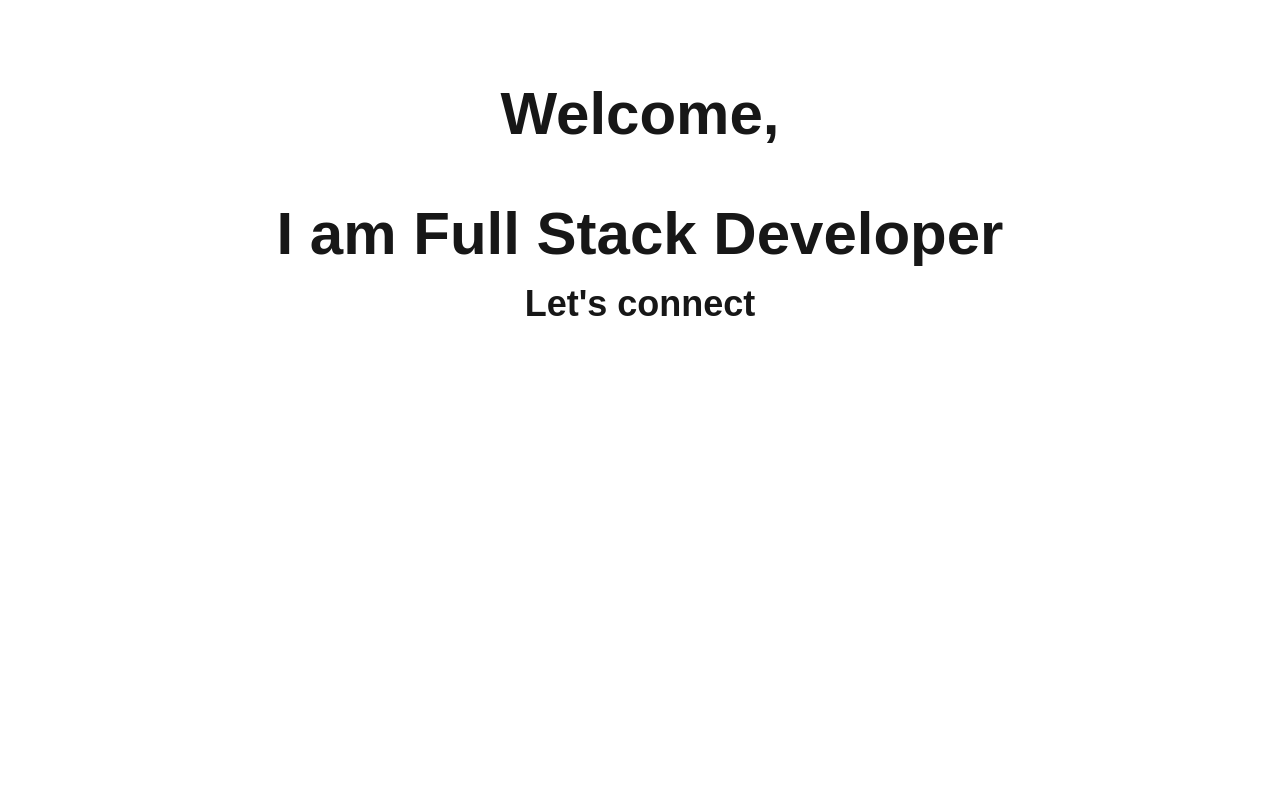
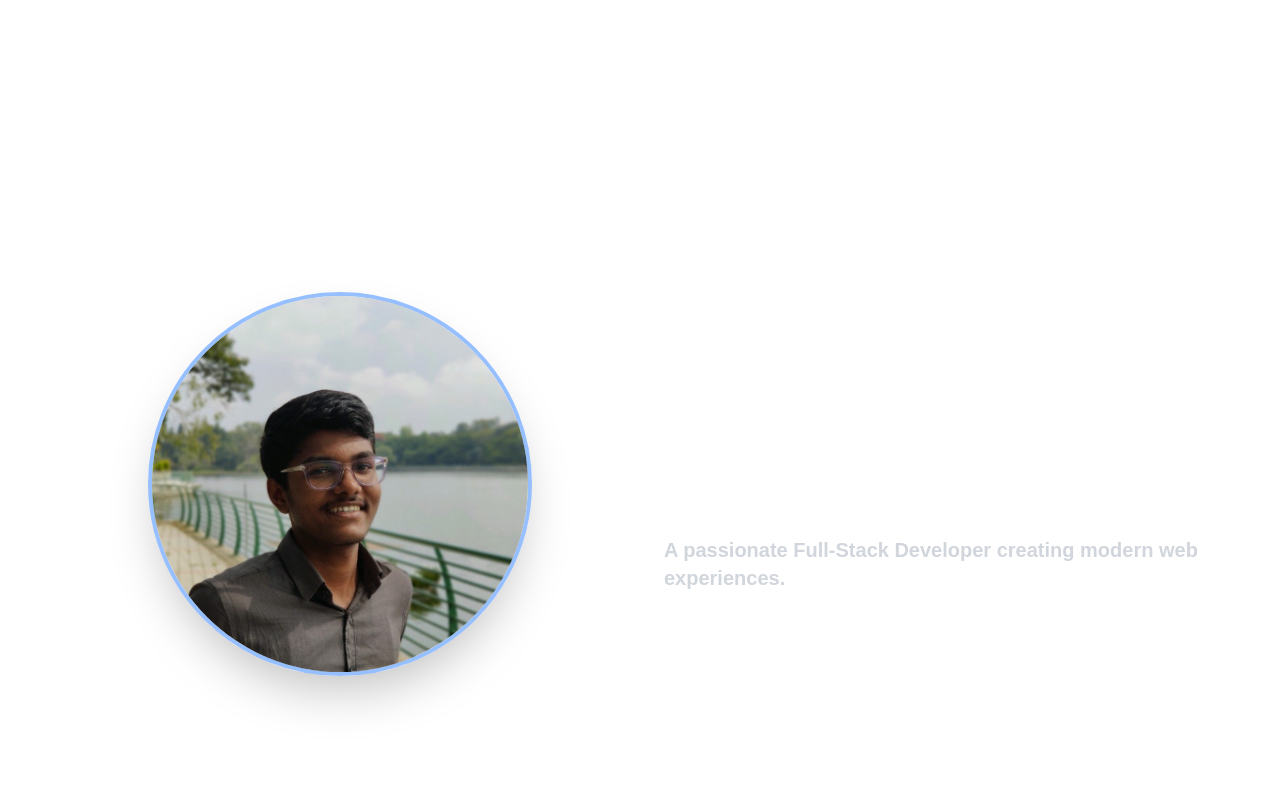
Before and after one commit to Beast227/portfolio, a Next.js app: page / in a window 1280 px wide. Shown: the top 800 px of the page. Built offline with nearby package versions, Linux system fonts and the light colour scheme.

Commit message:
updates: changes in home page

```diff
--- a/src/app/page.tsx
+++ b/src/app/page.tsx
@@ -1,6 +1,10 @@
+// In page.tsx
 "use client";
 import NavButton from "@/components/NavButtons";
 import SocialLinks from "@/components/SocialLinks";
+// No longer need to import Typewriter here
+// FIX: Import the renamed component
+import HeroText from '@/components/HeroText'; // Adjust the path if necessary
 
 export default function Home() {
   return (
@@ -19,10 +23,8 @@ export default function Home() {
       </div>
 
       {/*Text section*/}
-      <div className="flex flex-col space-y-15 items-center">
-        <p className="text-3xl sm:text-4xl md:text-5xl lg:text-6xl text-left">Welcome,</p>
-        <p className="text-3xl sm:text-4xl md:text-5xl lg:text-6xl">I am Full Stack Developer</p>
-      </div>
+      {/* FIX: Call the renamed component */}
+      <HeroText />
 
       <div className="flex flex-col items-center space-y-5">
         <p className="text-xl sm:text-2xl md:text-3xl lg:text-4xl">Let's connect</p>
--- /dev/null
+++ b/src/components/HeroText.tsx
@@ -0,0 +1,59 @@
+"use client";
+
+import Typewriter from 'typewriter-effect';
+import Image from 'next/image';
+
+// --- IMPORTANT ---
+// 1. Make sure your image 'profile.jpeg' is inside the `public` folder.
+// 2. The `src` prop below now uses the correct root path.
+import profilePic from '../../public/profile.jpeg'; // Adjust the path if necessary
+
+const HeroText = () => {
+  return (
+    // Section container: takes up the full screen height
+    <section className="flex items-center justify-center w-full min-h-screen px-4 py-16 md:py-20">
+      <div className="grid items-center gap-12 md:grid-cols-2 max-w-6xl mx-auto">
+
+        {/* Column 1: Profile Image */}
+        {/* On mobile this appears first (on top) */}
+        <div className="flex justify-center">
+          <div className="relative w-64 h-64 md:w-80 md:h-80 lg:w-96 lg:h-96">
+            <Image
+              src={profilePic} // Corrected path for images in the /public folder
+              alt="Bangera Paveen"
+              layout="fill"
+              objectFit="cover"
+              className="rounded-full border-4 border-blue-500/50 shadow-2xl"
+              placeholder="blur"
+            />
+          </div>
+        </div>
+
+        {/* Column 2: Text Content */}
+        {/* On mobile this appears second (below the image) */}
+        <div className="text-center md:text-left">
+          <div className="text-4xl sm:text-5xl md:text-6xl lg:text-7xl font-bold text-white">
+            <Typewriter
+              options={{
+                strings: [
+                  "Hello, I'm",
+                  "Bangera Paveen"
+                ],
+                autoStart: true,
+                loop: true,
+                delay: 75,
+                deleteSpeed: 50,
+              }}
+            />
+          </div>
+          <p className="mt-4 text-lg md:text-xl text-gray-300">
+            A passionate Full-Stack Developer creating modern web experiences.
+          </p>
+        </div>
+
+      </div>
+    </section>
+  );
+}
+
+export default HeroText;
```
Also changed, not shown: public/profile.jpeg (added).
